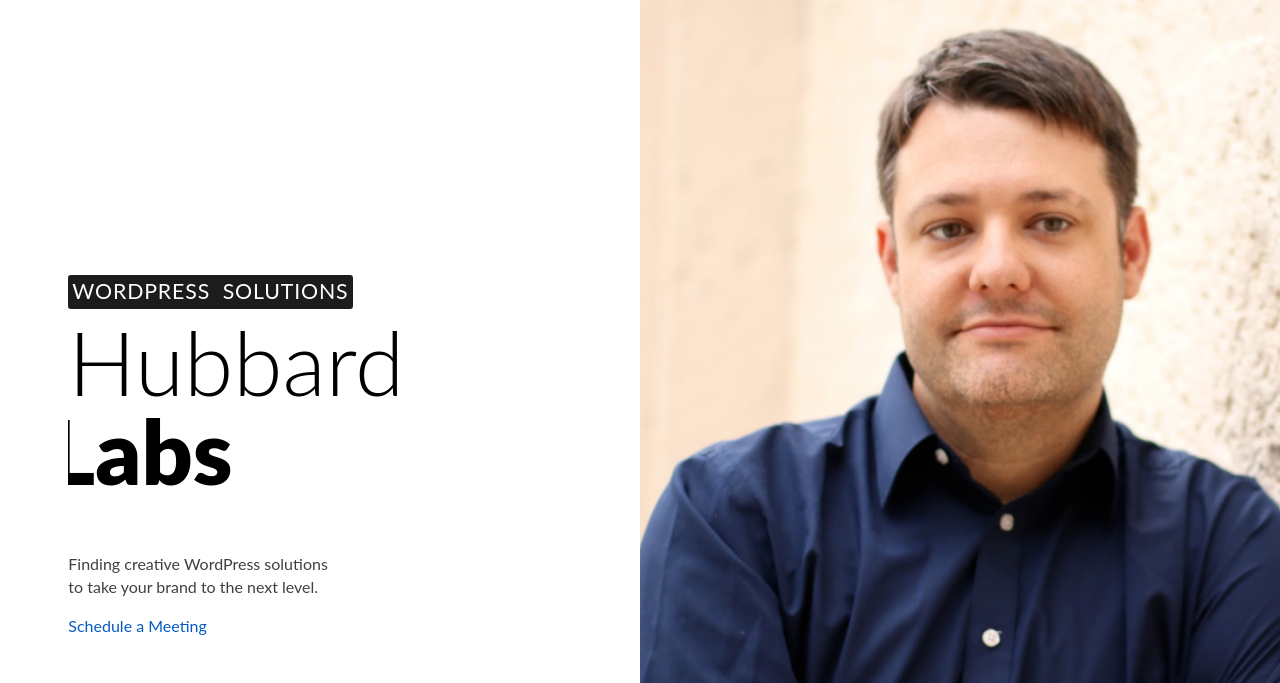
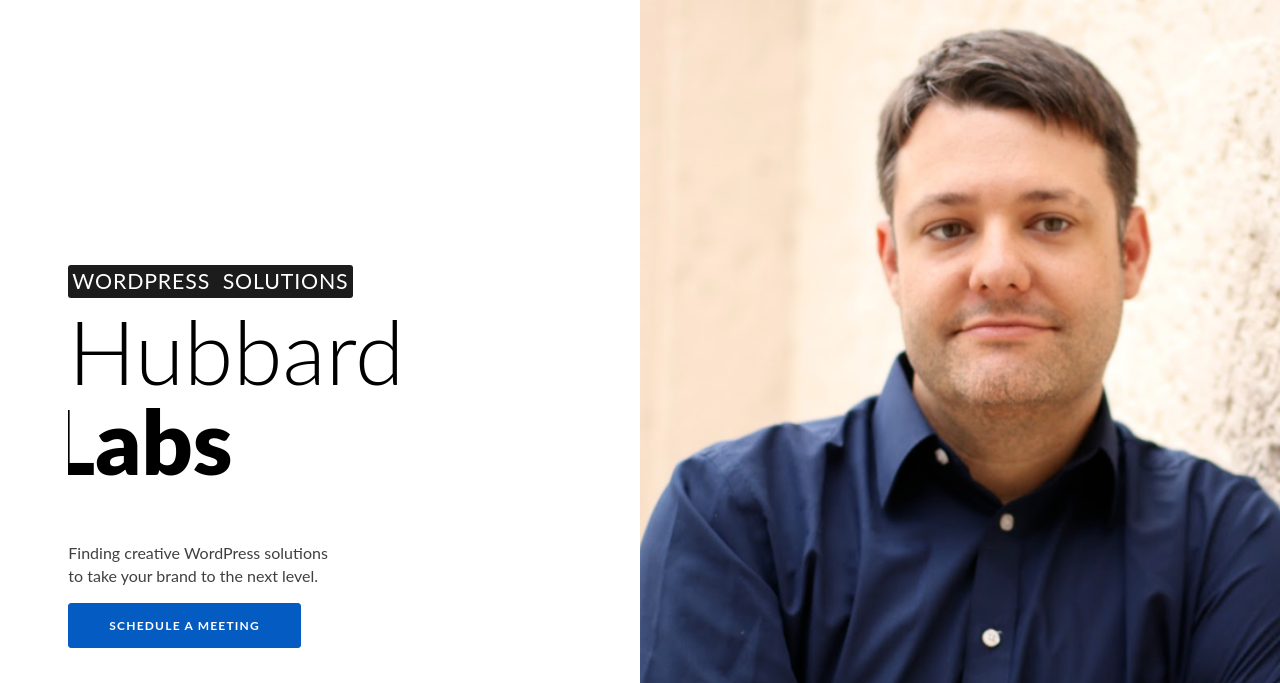
Before and after one commit to hubbardlabs/hubbardlabs, a plain HTML site: page index.html in a window 1280 px wide. Shown: the top 683 px of the page. Drawn offline with nearby package versions, Linux system fonts and the light colour scheme.

Commit message:
Update index.html

```diff
--- a/index.html
+++ b/index.html
@@ -57,7 +57,7 @@
             <div class="overflow-hidden">
               <p class="text-900 fs-0 mt-3 mt-md-5">Finding creative WordPress solutions
                 <br/>to take your brand to the next level.</p>
-		    <p><a href="https://meetings.hubspot.com/bkhubbard">Schedule a Meeting</a></p>
+		    <p><a href="https://meetings.hubspot.com/bkhubbard" class="btn btn-primary">Schedule a Meeting</a></p>
             </div>
             <div class="overflow-hidden">
               <div class="d-lg-flex align-items-center font-weight-bold ls mt-3 mt-md-5 text-uppercase" >
```
